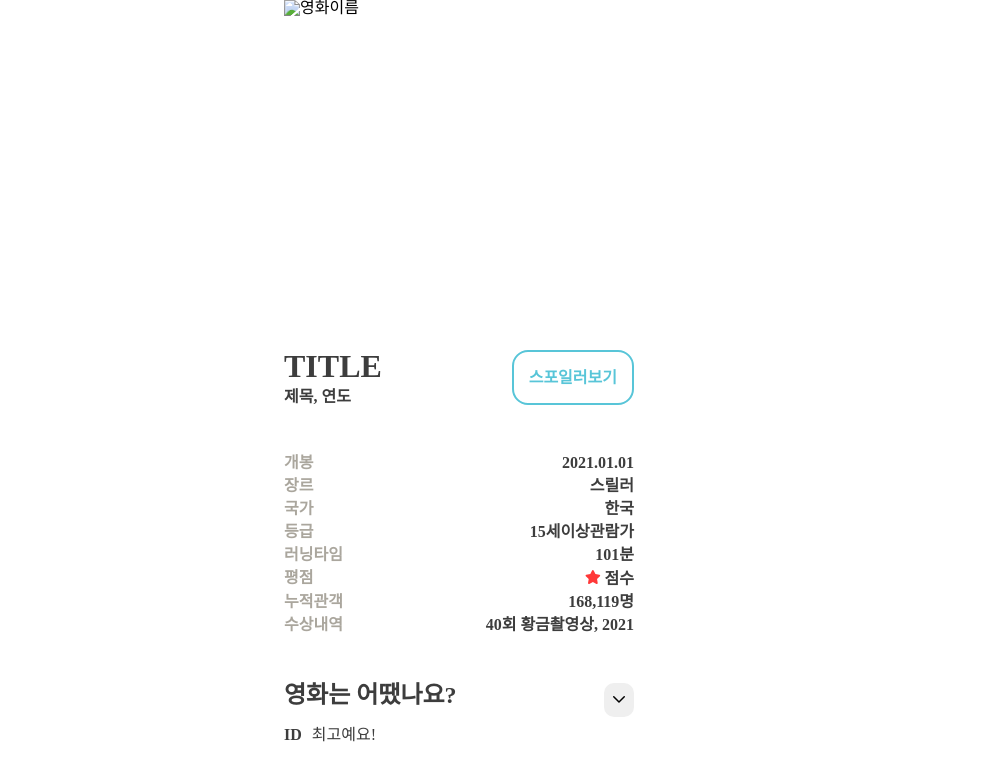
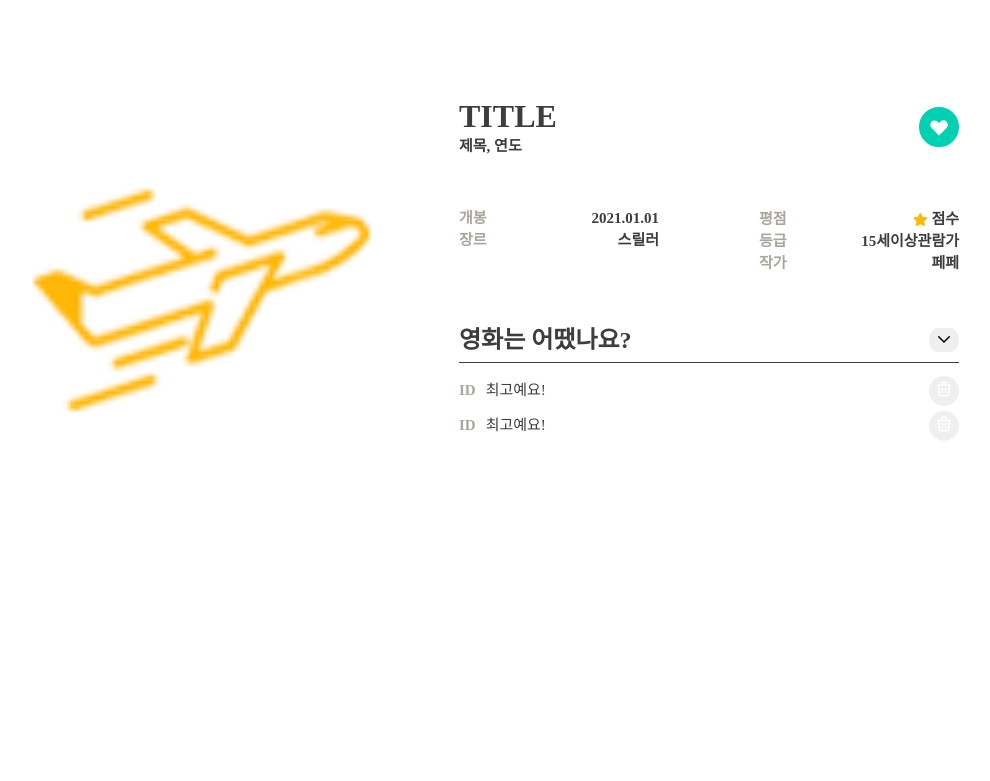
Before and after one commit to heesungjang/movie26-proejct, a Flask app: template templates/detail.html in a window 1280 px wide. Shown: the top 781 px of the page, without its empty margins (181-1171 px from the left). Run offline with Flask 2, Linux system fonts and the light colour scheme; the template is opened without the code that fills it, so the values that code supplies are empty; some web fonts are replaced.

Commit message:
[feat]미디어쿼리 적용

```diff
--- a/static/css/detail.css
+++ b/static/css/detail.css
@@ -1,4 +1,22 @@
+@font-face {
+  font-family: 'SEBANG_Gothic_Bold';
+  src: url('https://cdn.jsdelivr.net/gh/projectnoonnu/noonfonts_2104@1.0/SEBANG_Gothic_Bold.woff')
+    format('woff');
+  font-weight: normal;
+  font-style: normal;
+}
+
+@font-face {
+  font-family: 'GmarketSansMedium';
+  src: url('https://cdn.jsdelivr.net/gh/projectnoonnu/noonfonts_2001@1.1/GmarketSansMedium.woff')
+    format('woff');
+  font-weight: normal;
+  font-style: normal;
+}
+
 .detail-container {
+  font-family: 'GmarketSansMedium';
+  font-size: 15px;
   width: 350px;
   margin: auto;
   display: block;
@@ -10,10 +28,18 @@
   height: 350px;
 }
 
+.detail__left img {
+  width: 100%;
+  height: 100%;
+  object-fit: cover;
+}
+
 /* 영화제목 */
 .detail__right .detail__titles {
+  font-family: 'SEBANG_Gothic_Bold';
   display: flex;
   justify-content: space-between;
+  align-items: center;
 }
 
 .detail__titles {
@@ -28,13 +54,16 @@
 
 /* 스포일러보기 */
 .detail__titles a {
-  padding: 5px 15px;
+  padding: 7px;
+  width: 40px;
+  height: 40px;
   display: flex;
   flex-direction: column;
   justify-content: center;
-  color: var(--mint);
-  border: 2px solid var(--mint);
-  border-radius: 1em;
+  background-color: var(--green);
+  color: white;
+  border: 2px solid var(--green);
+  border-radius: 50%;
   transition: all 0.2s ease-in-out;
   position: relative;
   overflow: hidden;
@@ -54,9 +83,8 @@
 }
 
 .detail__titles a:hover {
-  background-color: var(--mint);
-  color: #fff;
-  border-bottom: 4px solid darken(var(--mint), 10%);
+  background-color: white;
+  color: var(--green);
 }
 
 .detail__titles a:hover:before {
@@ -83,6 +111,7 @@
 .detail__contents li {
   display: flex;
   justify-content: space-between;
+  align-items: center;
   margin: 7px 0;
 }
 
@@ -91,8 +120,9 @@
 }
 
 .detail__contents svg {
-  color: var(--red);
-  height: 14px;
+  color: var(--yellow);
+  height: 13px;
+  transform: translateY(2px);
 }
 
 /* 리뷰*/
@@ -103,12 +133,15 @@
 .detail__review .review__title {
   display: flex;
   justify-content: space-between;
+  font-family: 'SEBANG_Gothic_Bold';
+  padding-bottom: 10px;
+  margin-bottom: 10px;
+  border-bottom: var(--black) 1px solid;
 }
 
 .detail__review .review__title h3 {
   font-size: 1.5rem;
   font-weight: bold;
-  margin-bottom: 10px;
 }
 
 .detail__review .review__title button {
@@ -117,11 +150,13 @@
   border-radius: 10px;
 }
 
-.detail__review form input {
+.detail__review form textarea {
   width: 100%;
-  padding: 10px;
+  height: 100px;
+  padding: 5px;
   border: none;
-  border-bottom: var(--black) 1px solid;
+  font-size: 1rem;
+  resize: none;
 }
 
 .hide {
@@ -133,10 +168,65 @@
 }
 
 .detail__review .reviews .review {
+  display: flex;
+  justify-content: space-between;
+  align-items: center;
+}
+
+.detail__review .reviews .review li {
   margin: 10px 0;
 }
 
 .detail__review .reviews .review span {
   margin-right: 10px;
   font-weight: bold;
+  color: var(--gray);
 }
+
+.detail__review .reviews .review button {
+  width: 30px;
+  height: 30px;
+  color: white;
+  border-radius: 50%;
+  line-height: 15px;
+  transition: 0.6s ease;
+}
+
+.detail__review .reviews .review button:hover {
+  display: block;
+  background-color: var(--green);
+}
+
+@media (min-width: 500px) {
+  .detail-container {
+    width: 500px;
+  }
+  .detail__left {
+    width: 500px;
+  }
+  .detail__contents {
+    display: flex;
+    justify-content: space-between;
+  }
+
+  .contents__left,
+  .contents__right {
+    width: 200px;
+  }
+}
+
+@media (min-width: 1000px) {
+  .detail-container {
+    width: 1000px;
+    display: flex;
+    justify-content: center;
+    margin-top: 100px;
+  }
+  .detail__left {
+    width: 500px;
+  }
+
+  .detail__right {
+    width: 500px;
+  }
+}
--- a/static/css/style.css
+++ b/static/css/style.css
@@ -1,6 +1,8 @@
 :root {
-    --red: #ff3838;
-    --black: #3d3d3d;
-    --gray: #aaa69d;
-    --mint: #58c5d8;
+  --red: #ff3838;
+  --black: #3d3d3d;
+  --gray: #aaa69d;
+  --mint: #58c5d8;
+  --yellow: #ffb808;
+  --green: #00d1b2;
 }
--- a/templates/detail.html
+++ b/templates/detail.html
@@ -12,7 +12,7 @@
   <body>
     <section class="detail-container">
       <div class="detail__left">
-        <img src="" alt="영화이름" />
+        <img src="../static/img/logo4.png" alt="영화이름" />
       </div>
       <div class="detail__right">
         <div class="detail__titles">
@@ -20,16 +20,25 @@
             <h3>TITLE</h3>
             <p>제목, 연도</p>
           </div>
-          <a href="#">스포일러보기</a>
+          <a href="#"
+            ><svg
+              xmlns="http://www.w3.org/2000/svg"
+              class="h-5 w-5"
+              viewBox="0 0 20 20"
+              fill="currentColor"
+            >
+              <path
+                fill-rule="evenodd"
+                d="M3.172 5.172a4 4 0 015.656 0L10 6.343l1.172-1.171a4 4 0 115.656 5.656L10 17.657l-6.828-6.829a4 4 0 010-5.656z"
+                clip-rule="evenodd"
+              /></svg
+          ></a>
         </div>
 
         <div class="detail__contents">
           <ul class="contents__left">
             <li>개봉 <span>2021.01.01</span></li>
             <li>장르 <span>스릴러</span></li>
-            <li>국가 <span>한국</span></li>
-            <li>등급 <span>15세이상관람가</span></li>
-            <li>러닝타임 <span>101분</span></li>
           </ul>
           <ul class="contents__right">
             <li>
@@ -53,8 +62,8 @@
                 점수</span
               >
             </li>
-            <li>누적관객 <span>168,119명</span></li>
-            <li>수상내역 <span>40회 황금촬영상, 2021</span></li>
+            <li>등급 <span>15세이상관람가</span></li>
+            <li>작가 <span>페페</span></li>
           </ul>
         </div>
         <div class="detail__review">
@@ -78,10 +87,47 @@
             </button>
           </div>
           <form id="jsReview" class="hide" action="">
-            <input type="text" placeholder="리뷰를 남겨주세요!" />
+            <textarea placeholder="리뷰를 적어주세요!"></textarea>
           </form>
           <ul class="reviews">
-            <li class="review"><span>ID</span>최고예요!</li>
+            <div class="review">
+              <li><span>ID</span>최고예요!</li>
+              <button>
+                <svg
+                  xmlns="http://www.w3.org/2000/svg"
+                  class="h-6 w-6"
+                  fill="none"
+                  viewBox="0 0 24 24"
+                  stroke="currentColor"
+                >
+                  <path
+                    stroke-linecap="round"
+                    stroke-linejoin="round"
+                    stroke-width="2"
+                    d="M19 7l-.867 12.142A2 2 0 0116.138 21H7.862a2 2 0 01-1.995-1.858L5 7m5 4v6m4-6v6m1-10V4a1 1 0 00-1-1h-4a1 1 0 00-1 1v3M4 7h16"
+                  />
+                </svg>
+              </button>
+            </div>
+            <div class="review">
+              <li><span>ID</span>최고예요!</li>
+              <button>
+                <svg
+                  xmlns="http://www.w3.org/2000/svg"
+                  class="h-6 w-6"
+                  fill="none"
+                  viewBox="0 0 24 24"
+                  stroke="currentColor"
+                >
+                  <path
+                    stroke-linecap="round"
+                    stroke-linejoin="round"
+                    stroke-width="2"
+                    d="M19 7l-.867 12.142A2 2 0 0116.138 21H7.862a2 2 0 01-1.995-1.858L5 7m5 4v6m4-6v6m1-10V4a1 1 0 00-1-1h-4a1 1 0 00-1 1v3M4 7h16"
+                  />
+                </svg>
+              </button>
+            </div>
           </ul>
         </div>
       </div>
```
